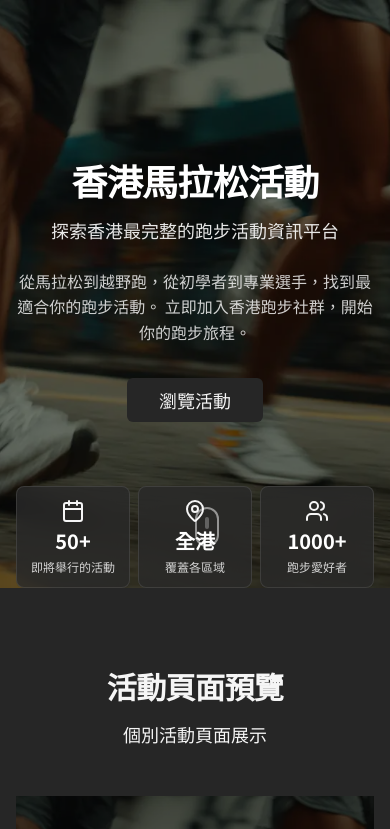
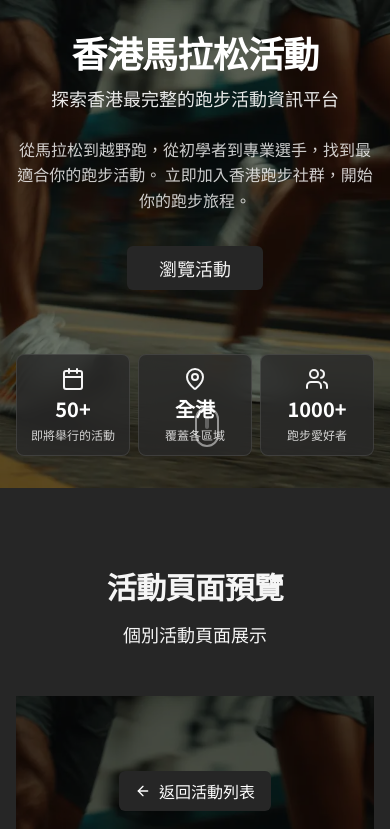
Before and after one commit to BraiNapofficial/marathons.hk, a Next.js app: page /index.eventpage in a window 390 px wide. Shown: the top 829 px of the page. Built offline with nearby package versions, Linux system fonts and the light colour scheme; no server answers; the database is empty.

Commit message:
Mobile optimizations: hero centering and date formatting

```diff
--- a/src/components/EventsTable.tsx
+++ b/src/components/EventsTable.tsx
@@ -21,15 +21,33 @@ function formatDate(iso: string) {
   try {
     const d = new Date(iso);
     if (Number.isNaN(d.getTime())) return iso;
-    // Render as "17 Aug 2025" in HK time
-    const fmt = new Intl.DateTimeFormat('en-GB', {
+
+    // Render as "17 Aug 2025" on desktop
+    const desktopFormat = new Intl.DateTimeFormat('en-GB', {
       timeZone: 'Asia/Hong_Kong',
       day: '2-digit',
       month: 'short',
       year: 'numeric',
+    }).format(d).replace(',', '');
+
+    // Render as "17 Aug\n2025" on mobile
+    const mobileDay = d.getDate();
+    const mobileMonth = d.toLocaleString('en-GB', {
+      month: 'short',
+      timeZone: 'Asia/Hong_Kong'
     });
-    // Intl with en-GB gives format like "17 Aug 2025"
-    return fmt.format(d).replace(',', '');
+    const mobileYear = d.getFullYear();
+
+    return (
+      <>
+        <span className="hidden sm:inline">{desktopFormat}</span>
+        <span className="sm:hidden">
+          <span>{mobileDay} {mobileMonth}</span>
+          <br />
+          <span className="block text-right">{mobileYear}</span>
+        </span>
+      </>
+    );
   } catch {
     return iso;
   }
@@ -60,7 +78,7 @@ const EventsTable: React.FC<Props> = ({ events }) => {
         <tbody>
           {events.map((e) => (
             <tr key={e.id} className="border-t border-border hover:bg-muted/30">
-              <td className="px-2 py-2 sm:px-3 sm:py-3 align-middle whitespace-nowrap text-sm">{formatDate(e.date)}</td>
+              <td className="px-2 py-2 sm:px-3 sm:py-3 align-top whitespace-nowrap text-sm">{formatDate(e.date)}</td>
               <td className="px-2 py-2 sm:px-3 sm:py-3 align-middle">
                 <div className="font-medium text-foreground text-sm sm:text-base">{e.title_zh || '未命名活動'}</div>
                 <div className="mt-1 flex gap-2 sm:hidden text-xs text-muted-foreground">
--- a/src/components/Hero.tsx
+++ b/src/components/Hero.tsx
@@ -56,7 +56,7 @@ const Hero = () => {
   return (
     <section
       id="home"
-      className="relative min-h-[60vh] md:min-h-[80vh] lg:min-h-screen flex items-center justify-center overflow-hidden pt-24 md:pt-0"
+      className="relative min-h-[50vh] md:min-h-[80vh] flex items-center justify-center overflow-hidden py-8 md:py-0"
     >
       {/* Background Image */}
       <div className="absolute inset-0 z-0">
@@ -71,10 +71,10 @@ const Hero = () => {
         <div className="absolute inset-0 bg-black/50"></div>
       </div>
 
-      <div className="container mx-auto px-4 sm:px-6 lg:px-8 text-center relative z-10">
-        <div className="max-w-4xl mx-auto">
+      <div className="container mx-auto px-4 sm:px-6 lg:px-8 text-center relative z-10 flex flex-col justify-center items-center h-full">
+        <div className="max-w-4xl mx-auto w-full">
           {/* Main Heading */}
-          <h1 className="text-4xl md:text-5xl lg:text-6xl font-display text-white mb-4 md:mb-6 pt-16 md:pt-0 text-shadow-md animate-fade-in-up">
+          <h1 className="text-4xl md:text-5xl lg:text-6xl font-display text-white mb-3 md:mb-6 text-shadow-md animate-fade-in-up">
             香港馬拉松活動
           </h1>
 
```
